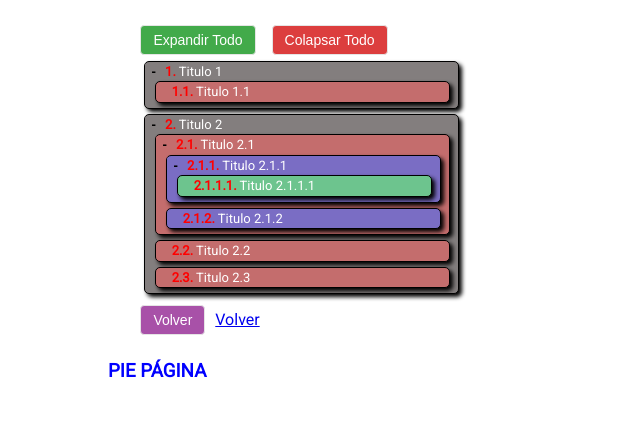
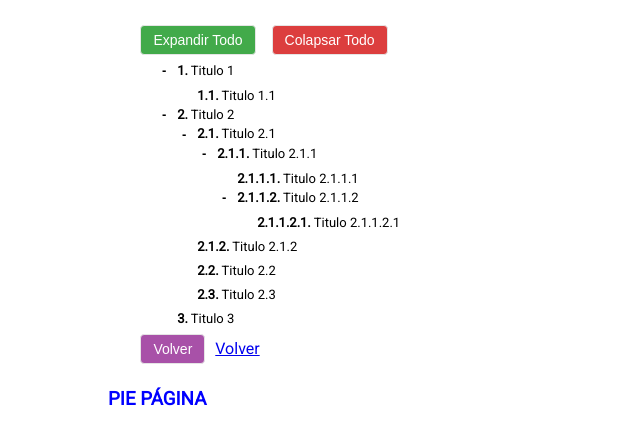
Before and after one commit to zni4/EjemploMensajeError, a plain HTML site: page NuevaPagina.html in a window 1280 px wide. Both pictures are taken after a click on the button "Expandir Todo". Shown: the part 182-626 px from the top of the page, without its empty margins (0-640 px from the left). Drawn offline with Linux system fonts and the light colour scheme.

Commit message:
Se modifica el formato del árbol

```diff
--- a/NuevaPagina.css
+++ b/NuevaPagina.css
@@ -1,115 +1,141 @@
 .nivel1 {
-	border: 1px solid black;
-	border-radius: 5px;
+	/*border: 1px solid black;
+	border-radius: 5px;*/
 	line-height: 1.5em;
 	max-height: 1.5em;
 	width: 300px;
-	margin-left: 10px;
-	margin-bottom: 5px;
+	margin-left: 20px;
+	/*margin-bottom: 5px;*/
 	overflow: hidden;
 	text-overflow: clip;
-	text-align: justify;
+	text-align: left;
 	margin-right: -1em;
 	padding-right: 1em;
 	position: relative;
-	background-color: #837e7e;
+	/*background-color: #837e7e;*/
 	font-size: small;
 }
 
 .nivel2 {
-	border: 1px solid black;
-	border-radius: 5px;
+	/*border: 1px solid black;
+	border-radius: 5px;*/
 	line-height: 1.5em;
 	max-height: 1.5em;
 	width: 280px;
-	margin-left: 10px;
-	margin-bottom: 5px;
+	margin-left: 20px;
+	/*margin-bottom: 5px;*/
 	overflow: hidden;
 	text-overflow: clip;
-	text-align: justify;
+	text-align: left;
 	margin-right: -1em;
 	padding-right: 1em;
 	position: relative;
-	background-color: #c46d6d;
+	/*background-color: #c46d6d;*/
 	font-size: small;
 }
 
 .nivel3 {
-	border: 1px solid black;
-	border-radius: 5px;
+	/*border: 1px solid black;
+	border-radius: 5px;*/
 	line-height: 1.5em;
 	max-height: 1.5em;
 	width: 260px;
-	margin-left: 10px;
-	margin-bottom: 5px;
+	margin-left: 20px;
+	/*margin-bottom: 5px;*/
 	overflow: hidden;
 	text-overflow: clip;
-	text-align: justify;
+	text-align: left;
 	margin-right: -1em;
 	padding-right: 1em;
 	position: relative;
-	background-color: #7a6dc4;
+	/*background-color: #7a6dc4;*/
 	font-size: small;
 }
 
 .nivel4 {
-	border: 1px solid black;
-	border-radius: 5px;
+	/*border: 1px solid black;
+	border-radius: 5px;*/
 	line-height: 1.5em;
 	max-height: 1.5em;
 	width: 240px;
-	margin-left: 10px;
-	margin-bottom: 5px;
+	margin-left: 20px;
+	/*margin-bottom: 5px;*/
 	overflow: hidden;
 	text-overflow: clip;
-	text-align: justify;
+	text-align: left;
 	margin-right: -1em;
 	padding-right: 1em;
 	position: relative;
-	background-color: #6dc48e;
+	/*background-color: #6dc48e;*/
+	font-size: small;
+}
+
+.nivel5 {
+	/*border: 1px solid black;
+	border-radius: 5px;*/
+	line-height: 1.5em;
+	max-height: 1.5em;
+	width: 220px;
+	margin-left: 20px;
+	/*margin-bottom: 5px;*/
+	overflow: hidden;
+	text-overflow: clip;
+	text-align: left;
+	margin-right: -1em;
+	padding-right: 1em;
+	position: relative;
+	/*background-color: #b4c46d;*/
 	font-size: small;
 }
 
 .mostrar {
-	border: 1px solid black;
-	border-radius: 5px;
+	/*border: 1px solid black;
+	border-radius: 5px;*/
 	line-height: 1.5em;
 	max-height: 36em; /*30 lineas*/
-	margin-left: 10px;
-	box-shadow: black 3px 3px 4px;
-	color: white;
+	margin-left: 20px;
+	/*box-shadow: black 3px 3px 4px;*/
+	color: black; /* white;*/
 	overflow: hidden;
 	text-overflow: ellipsis;
 }
 
 b {
-	color: green;
+	color: black;
 }
 
-.mostrar b {
+/*.mostrar b {
 	color: red;
-}
+}*/
 
 .botonmas {
 	font-weight: bold;
+	font-size: small;
+	border: none;
+	background: none;
+	width: 1.5em;
+	height: 1.5em;
+	/*border: solid 1px black;
+	text-align: center;
+	margin-bottom: 5px;*/
 }
 
-.nivel1 .botonmas {
+/*.nivel1 .botonmas {
 	background-color: #837e7e;
-	border: none;
 }
 
 .nivel2 .botonmas {
 	background-color: #c46d6d;
-	border: none;
 }
 
 .nivel3 .botonmas {
 	background-color: #7a6dc4;
-	border: none;
 }
 
 .nivel4 .botonmas {
 	background-color: #6dc48e;
-	border: none;
 }
+
+.nivel5 .botonmas {
+	background-color: #b4c46d;
+}*/
--- a/NuevaPagina.html
+++ b/NuevaPagina.html
@@ -84,9 +84,27 @@
 							></button>
 							<b>2.1.1.1.</b> Titulo 2.1.1.1
 						</div>
+
+						<div class="nivel4" id="div2niv4-2">
+							<button
+								class="botonmas"
+								id="mas2niv4-2"
+								onclick="Mostrar('div2niv4-2','mas2niv4-2');"
+							></button>
+							<b>2.1.1.2.</b> Titulo 2.1.1.2
+
+							<div class="nivel5" id="div2niv5-1">
+								<button
+									class="botonmas"
+									id="mas2niv5-1"
+									onclick="Mostrar('div2niv5-1','mas2niv5-1');"
+								></button>
+								<b>2.1.1.2.1.</b> Titulo 2.1.1.2.1
+							</div>
+						</div>
 					</div>
 
-					<div class="nivel3" id="div2niv3-2">
+					<div cla="nivel3" id="div2niv3-2">
 						<button
 							class="botonmas"
 							id="mas2niv3-2"
@@ -115,6 +133,15 @@
 				</div>
 			</div>
 
+			<div class="nivel1" id="div3niv1-1">
+				<button
+					class="botonmas"
+					id="mas3niv1-1"
+					onclick="Mostrar('div3niv1-1','mas3niv1-1');"
+				></button>
+				<b>3.</b> Titulo 3
+			</div>
+
 			<button class="Botonmorado" onclick="Volver();">
 				Volver
 			</button>
```
